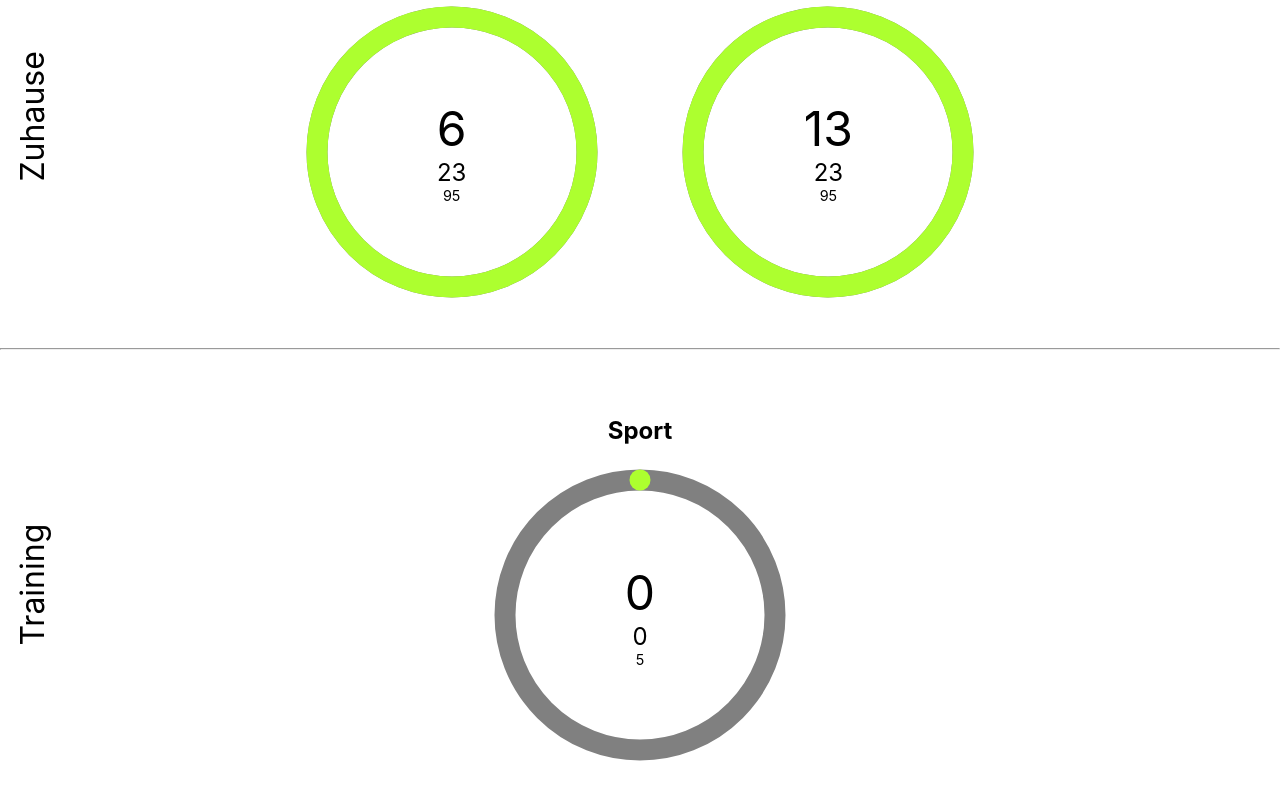
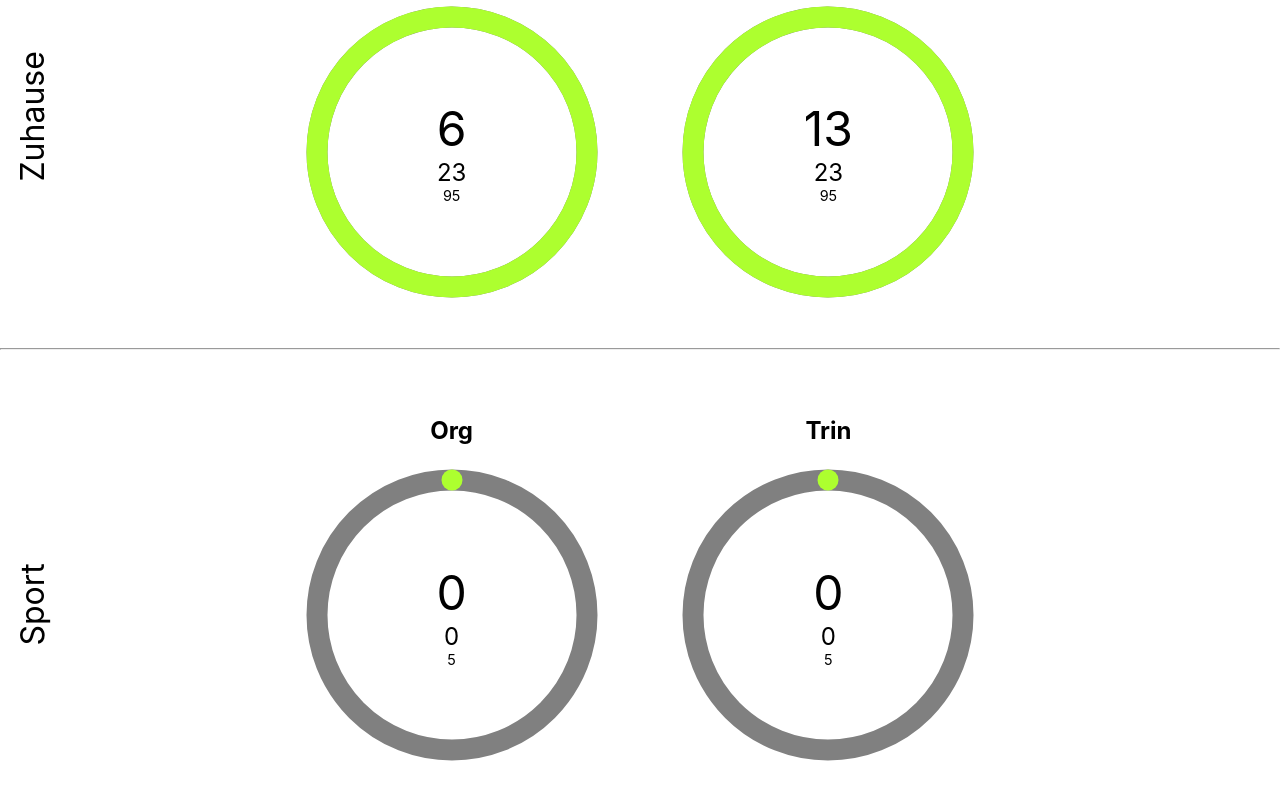
Before and after one commit to GfsTee/chores, a React (Create React App) app: page / in a window 1280 px wide. Shown: the part 569-1369 px from the top of the page. Built offline with nearby package versions, Linux system fonts and the light colour scheme.

Commit message:
second sport

```diff
--- a/src/Components/Training.js
+++ b/src/Components/Training.js
@@ -4,9 +4,9 @@ import TimerUp from './TimerUp';
 const Training = () => {
     return (
         <div className="training">
-            <span className="aside">Training</span>
-            <TimerUp headline="Sport" alert={true} days={3} />
-
+            <span className="aside">Sport</span>
+            <TimerUp headline="Org" alert={true} days={3} />
+            <TimerUp headline="Trin" alert={true} days={3} />
         </div>
     );
 }
```
Also changed, not shown: 1 other file (tests, documents, lock files or other folders).
